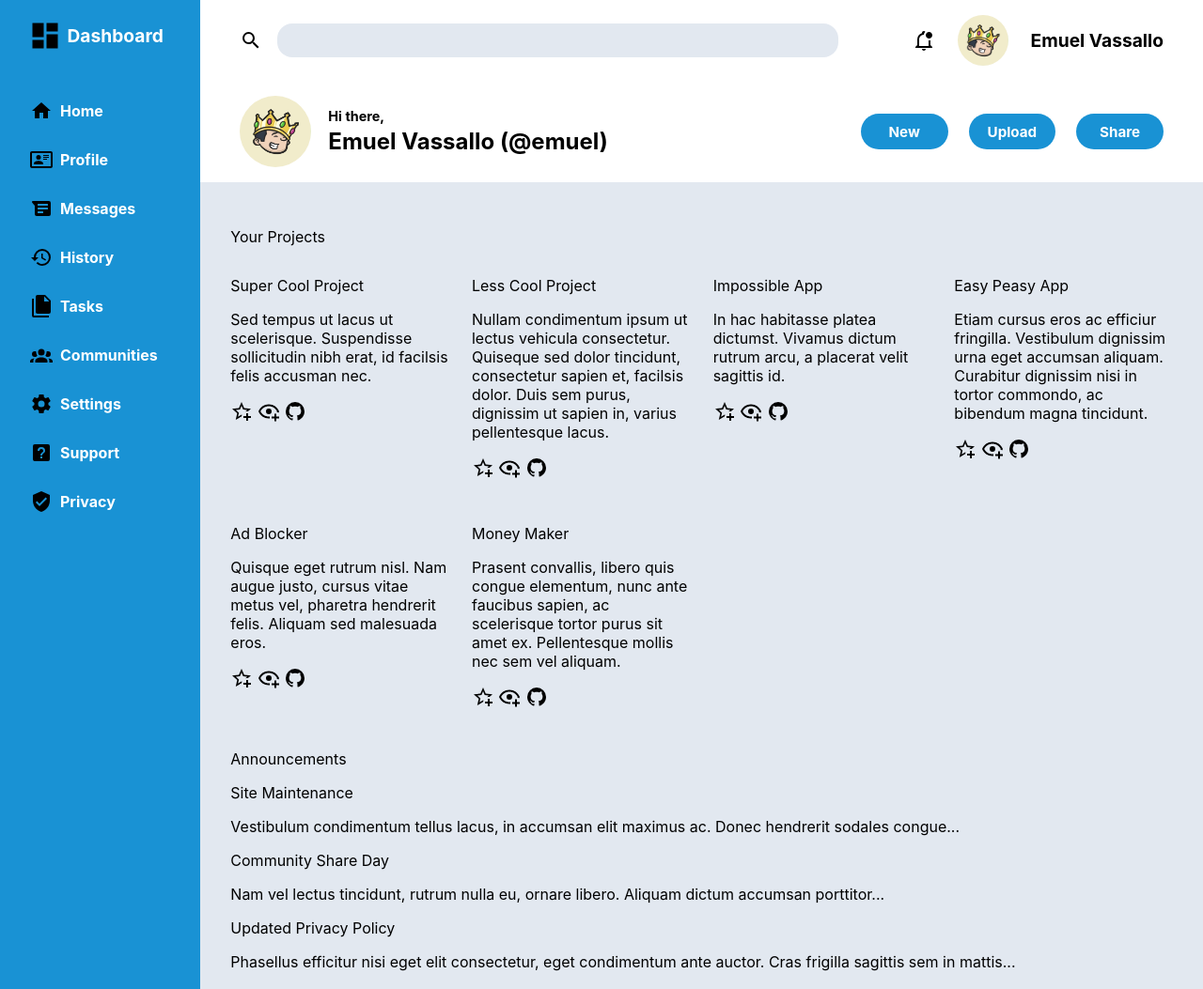
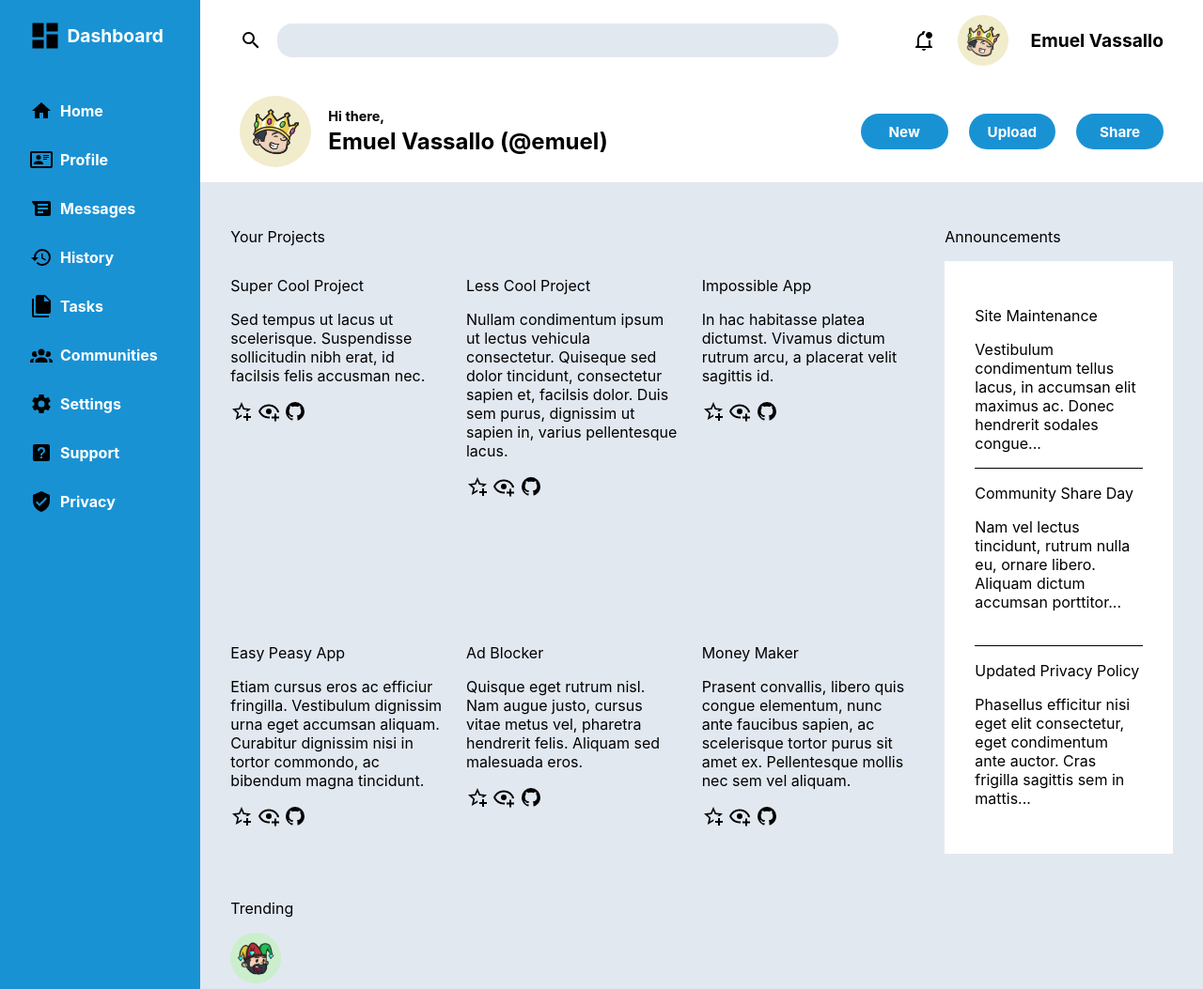
Before and after one commit to emuel-vassallo/admin-dashboard, a plain HTML site: page index.html in a window 1280 px wide. Shown: the top 1053 px of the page at 94% size. Drawn offline with Linux system fonts and the light colour scheme.

Commit message:
add grid properties to announcements section

```diff
--- a/style.css
+++ b/style.css
@@ -4,6 +4,7 @@
   --header-background-color: #ffffff;
   --main-background-color: #e2e8f0;
   --search-background-color: #e2e8f0;
+  --announcements-background-color: #ffffff;
 }
 
 body {
@@ -187,15 +188,21 @@ header {
 main {
   display: grid;
   grid-area: main;
+  grid-template-rows: repeat(2, 1fr);
+  grid-template-columns: 3fr 1fr;
   background-color: var(--main-background-color);
   padding: 32px;
+  gap: 32px;
 }
 
-.projects {
+.projects,
+.announcements {
   display: grid;
   grid-template-columns: 1fr;
   grid-template-rows: min-content 1fr;
 }
+
+/* Projects */
 
 .projects-container {
   display: grid;
@@ -207,3 +214,17 @@ main {
 .project-card {
   height: 240px;
 }
+
+/* Announcements */
+
+.announcements-container {
+  display: grid;
+  grid-template-columns: 1fr;
+  grid-template-rows: repeat(3, 1fr);
+  background: var(--announcements-background-color);
+  padding: 32px;
+}
+
+.announcements-container div:not(:last-child) {
+  border-bottom: 1px solid black;
+}
```
